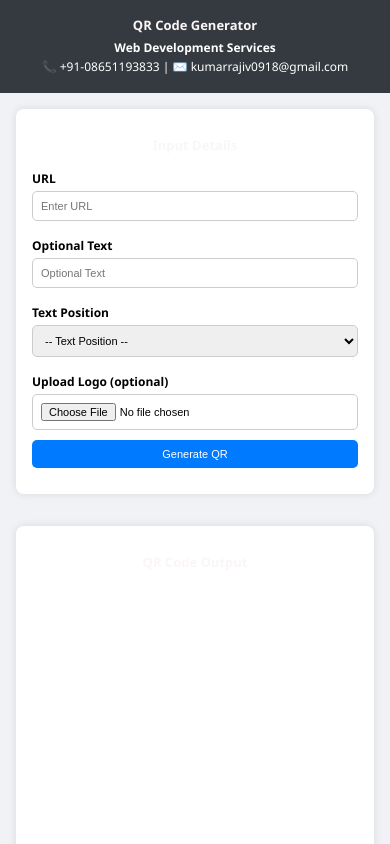
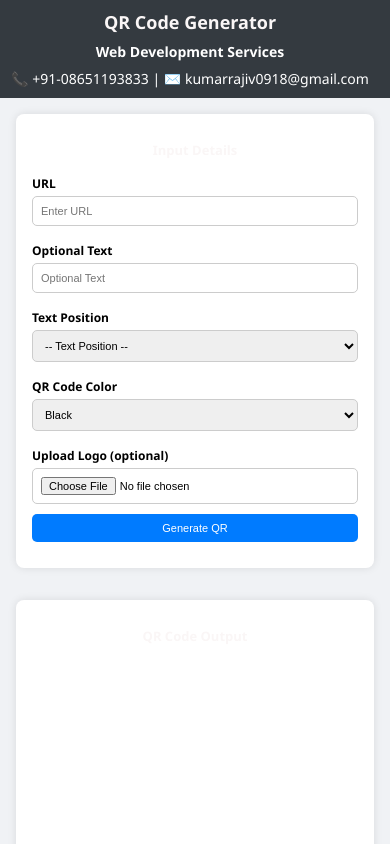
Before and after one commit to kumarrajiv0918/qr-genrator-for-url, a plain HTML site: page index.html in a window 390 px wide. Shown: the top 844 px of the page. Drawn offline with Linux system fonts and the light colour scheme.

Commit message:
reoslve issue

```diff
--- a/index.html
+++ b/index.html
@@ -22,19 +22,52 @@
     }
 
     header {
+      display: flex;
+      flex-wrap: wrap;
+      justify-content: space-between;
+      align-items: center;
+      padding: 10px 20px;
       background-color: #343a40;
       color: white;
+    }
+
+    .header-left,
+    .header-center,
+    .header-right {
+      flex: 1;
+      min-width: 100px;
+    }
+
+    .header-center {
       text-align: center;
-      padding: 1rem;
+    }
+
+    .header-right {
+      text-align: right;
+    }
+
+    header h2,
+    header p {
+      margin: 0;
+      font-size: 14px;
     }
 
     header h2 {
-      margin: 0 0 5px;
+      font-size: 18px;
     }
 
-    header p {
-      margin: 2px 0;
-      font-size: 12px;
+    @media (max-width: 768px) {
+      header {
+        flex-direction: column;
+        text-align: center;
+        gap: 8px;
+      }
+
+      .header-left,
+      .header-center,
+      .header-right {
+        text-align: center;
+      }
     }
 
     main {
@@ -154,12 +187,18 @@
 
 <body>
 
-  <header>
-    <h2>QR Code Generator</h2>
-    <p><strong>Web Development Services</strong></p>
-    <p>📞 +91-08651193833 | ✉️ kumarrajiv0918@gmail.com</p>
+  <header
+    style="display: flex; flex-wrap: wrap; justify-content: space-between; align-items: center; padding: 10px 20px 10px 10px; background-color: #343a40; color: white; margin-right: 20;">
+    <div style="flex: 1; min-width: 100px;">
+      <h2 style="margin: 0; font-size: 18px;">QR Code Generator</h2>
+    </div>
+    <div style="flex: 1; text-align: center; min-width: 100px;">
+      <p style="margin: 0; font-weight: bold;">Web Development Services</p>
+    </div>
+    <div style="flex: 1; text-align: right; min-width: 100px;">
+      <p style="margin: 0;">📞 +91-08651193833 | ✉️ kumarrajiv0918@gmail.com</p>
+    </div>
   </header>
-
   <main>
     <div class="form-section">
       <div>
@@ -177,6 +216,30 @@
           <option value="bottom">Bottom</option>
           <option value="left">Left</option>
           <option value="right">Right</option>
+        </select>
+
+        <label for="colorSelect">QR Code Color</label>
+        <select id="colorSelect">
+          <option value="#000000">Black</option>
+          <option value="#1abc9c">Turquoise</option>
+          <option value="#3498db">Blue</option>
+          <option value="#9b59b6">Purple</option>
+          <option value="#e74c3c">Red</option>
+          <option value="#e67e22">Orange</option>
+          <option value="#f1c40f">Yellow</option>
+          <option value="#2ecc71">Green</option>
+          <option value="#34495e">Dark Blue</option>
+          <option value="#16a085">Teal</option>
+          <option value="#27ae60">Emerald</option>
+          <option value="#2980b9">Strong Blue</option>
+          <option value="#8e44ad">Dark Purple</option>
+          <option value="#c0392b">Dark Red</option>
+          <option value="#d35400">Pumpkin</option>
+          <option value="#f39c12">Sunflower</option>
+          <option value="#1c1c1c">Dark Gray</option>
+          <option value="#7f8c8d">Gray</option>
+          <option value="#bdc3c7">Light Gray</option>
+          <option value="#ecf0f1">Silver</option>
         </select>
 
         <label for="logoInput">Upload Logo (optional)</label>
@@ -204,11 +267,15 @@
       const url = document.getElementById("urlInput").value.trim();
       const text = document.getElementById("textInput").value.trim();
       const position = document.getElementById("positionSelect").value;
+      const color = document.getElementById("colorSelect").value;
       const file = document.getElementById("logoInput").files[0];
       const downloadBtn = document.getElementById("downloadBtn");
 
-      if (!url) {
-        alert("Please enter a URL.");
+      let validUrl;
+      try {
+        validUrl = new URL(url);
+      } catch (_) {
+        alert("Please enter a valid URL.");
         return;
       }
 
@@ -224,11 +291,11 @@
       qrCanvas.width = 300;
       qrCanvas.height = 300;
 
-      await QRCode.toCanvas(qrCanvas, url, {
+      await QRCode.toCanvas(qrCanvas, validUrl.href, {
         width: 300,
         margin: 1,
         color: {
-          dark: "#000000",
+          dark: color,
           light: "#ffffff"
         }
       });
```
